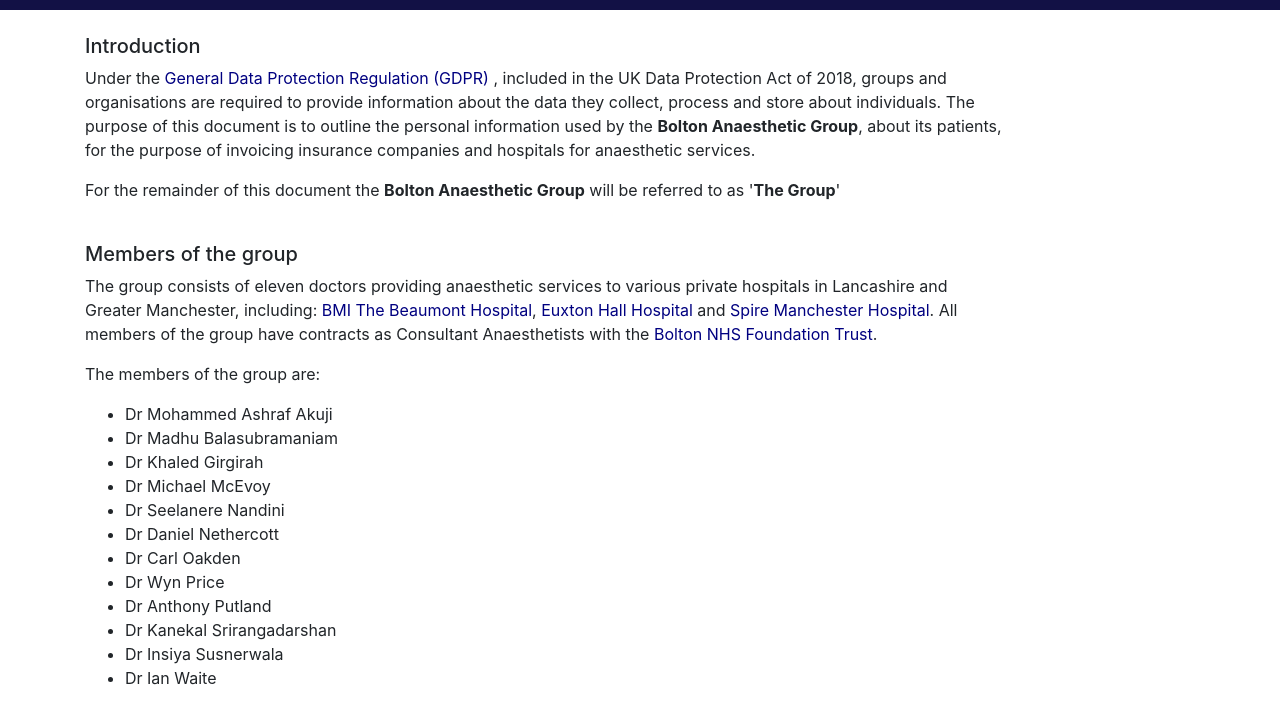
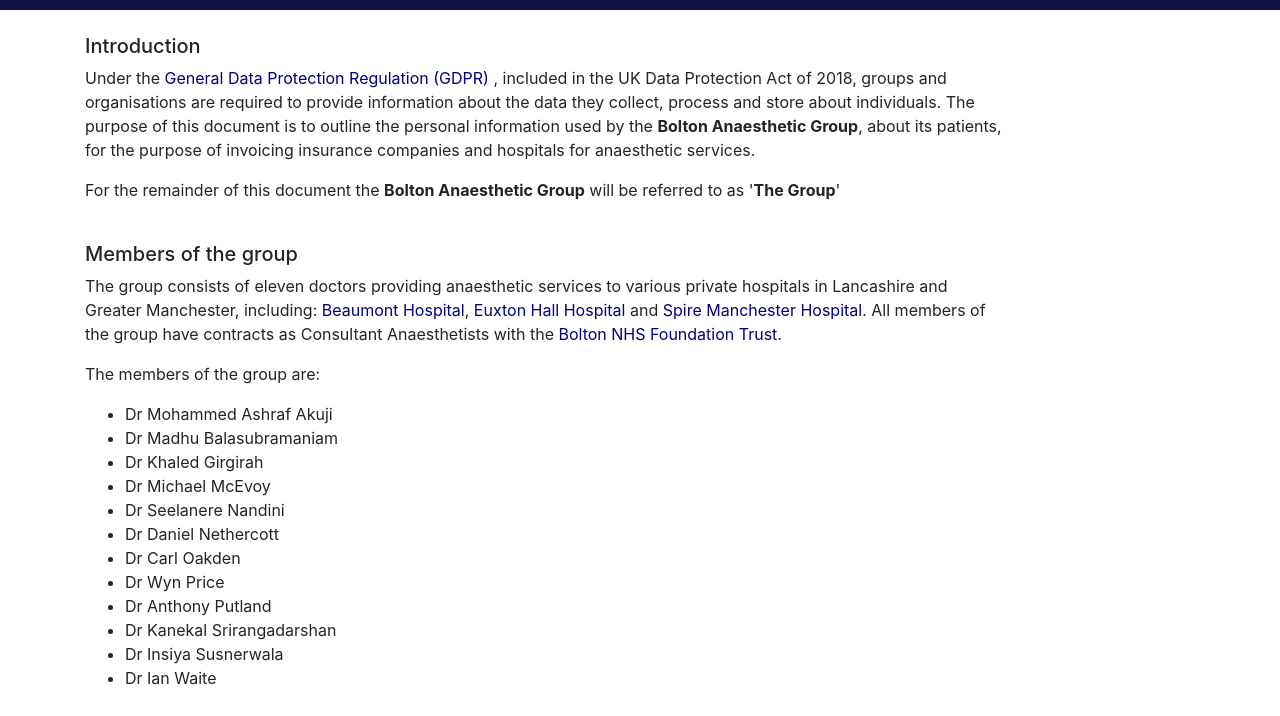
Before and after one commit to boltonag/GDPR, a plain HTML site: page index.html in a window 1280 px wide. Shown: the part 84-800 px from the top of the page. Drawn offline with Linux system fonts and the light colour scheme.

Commit message:
Hospital updated

```diff
--- a/index.html
+++ b/index.html
@@ -34,7 +34,7 @@
             <h5>Members of the group</h5>
             <p>
               The group consists of eleven doctors providing anaesthetic services to various private hospitals in Lancashire and Greater Manchester, including:
-              <a href="https://www.bmihealthcare.co.uk/hospitals/bmi-the-beaumont-hospital" target="_blank" rel="noopener noreferrer">BMI The Beaumont Hospital</a>,
+              <a href="https://www.circlehealthgroup.co.uk/hospitals/the-beaumont-hospital" rel="noopener noreferrer">Beaumont Hospital</a>,
               <a href="https://www.euxtonhallhospital.co.uk/" target="_blank" rel="noopener noreferrer">Euxton Hall Hospital</a> and
               <a href="https://www.spirehealthcare.com/spire-manchester-hospital/world-class-experts/?infinity=ict2~net~gaw~ar~459891110823~kw~spire%20manchester~mt~e~cmp~Brand+-+Spire+-+Locations+-+Manchester+-+%5BE%5D~ag~Spire+Manchester&&infinity=ict2~net~gaw~ar~459891110823~kw~spire%20manchester~mt~e~cmp~Brand+-+Spire+-+Locations+-+Manchester+-+%5BE%5D~ag~Spire+Manchester&ds_rl=1292995&gclid=CjwKCAjwhuCKBhADEiwA1HegOXyNHIbE0e36c_8jda36-PRvmLT561VfoXL9PUhrxuiTNLtCVQD5uhoCbzkQAvD_BwE&gclsrc=aw.ds" target="_blank" rel="noopener noreferrer">Spire Manchester Hospital</a>. All members of the group have contracts as Consultant Anaesthetists with the
               <a href="https://www.boltonft.nhs.uk/services/anaesthetics/meet-the-team/" target="_blank" rel="noopener noreferrer">Bolton NHS Foundation Trust</a>.
```
